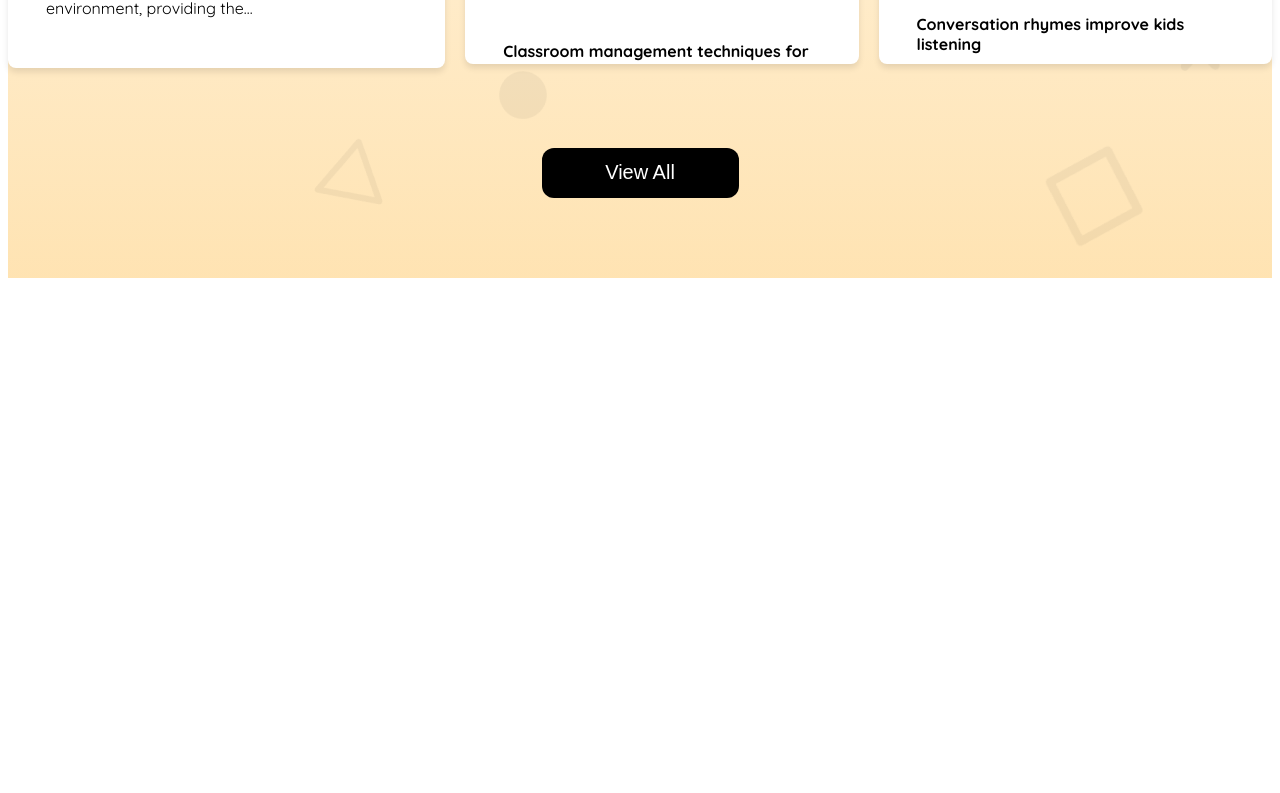
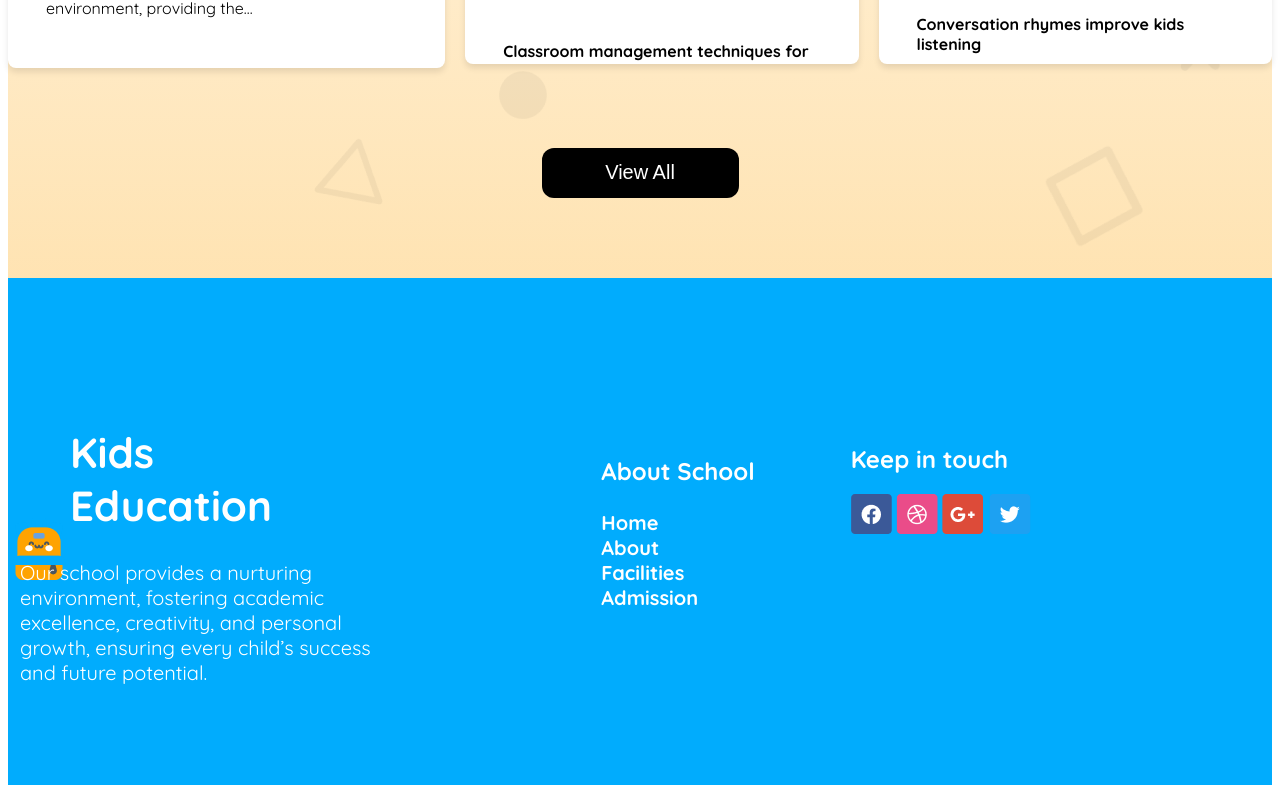
Before and after one commit to altr-r/kids-school, a plain HTML site: page index.html in a window 1280 px wide. Shown: the part 2456-3249 px from the top of the page. Before the commit the page ends 2742 px from the top, so only its background shows below. Drawn offline with Linux system fonts and the light colour scheme.

Commit message:
finished

```diff
--- a/index.html
+++ b/index.html
@@ -156,6 +156,38 @@
         </div>
       </div>
     </main>
-    <footer></footer>
+    <footer>
+      <div class="info main grid2">
+        <div class="info-title flex">
+          <div class="icon">
+            <img src="assets/logo.png" alt="" />
+          </div>
+          <div class="desc-container">
+            <h1 class="info-heading">Kids<br /><span>Education</span></h1>
+            <p class="info-description">
+              Our school provides a nurturing environment, fostering academic
+              excellence, creativity, and personal growth, ensuring every
+              child’s success and future potential.
+            </p>
+          </div>
+        </div>
+        <div class="about">
+          <h3 class="about-title">About School</h3>
+          <h4>Home</h4>
+          <h4>About</h4>
+          <h4>Facilities</h4>
+          <h4>Admission</h4>
+        </div>
+        <div class="social-group">
+          <div class="title">Keep in touch</div>
+          <div class="social-icons">
+            <img src="assets/fb.png" alt="" />
+            <img src="assets/dribble.png" alt="" />
+            <img src="assets/google+.png" alt="" />
+            <img src="assets/twitter.png" alt="" />
+          </div>
+        </div>
+      </div>
+    </footer>
   </body>
 </html>
--- a/style.css
+++ b/style.css
@@ -417,3 +417,66 @@
   cursor: pointer;
   font-weight: 600px;
 }
+
+footer {
+  background-color: rgb(1, 172, 253);
+  color: white;
+}
+
+.grid2 {
+  display: grid;
+  grid-template-columns: repeat(3, 1fr);
+}
+
+.info {
+  padding-top: 120px;
+  padding-bottom: 80px;
+  justify-content: space-between;
+  align-items: center;
+}
+
+.info-title {
+  align-items: center;
+}
+
+.info-logo {
+  position: relative;
+  top: -55px;
+}
+
+.info-heading {
+  font-weight: 700px;
+  font-size: 2.625rem;
+}
+
+.info-description {
+  position: relative;
+  left: -3.125rem;
+  font-size: 1.25rem;
+}
+
+.about {
+  margin-left: 172px;
+  margin-bottom: 60px;
+}
+
+.about-title {
+  font-size: 1.5rem;
+  font-weight: 700;
+}
+
+.about h4 {
+  margin: 0px;
+  font-weight: 00;
+  font-size: 1.25rem;
+}
+
+.social-group {
+  margin-bottom: 120px;
+}
+
+.social-group .title {
+  margin-bottom: 20px;
+  font-size: 1.5rem;
+  font-weight: 700;
+}
```
